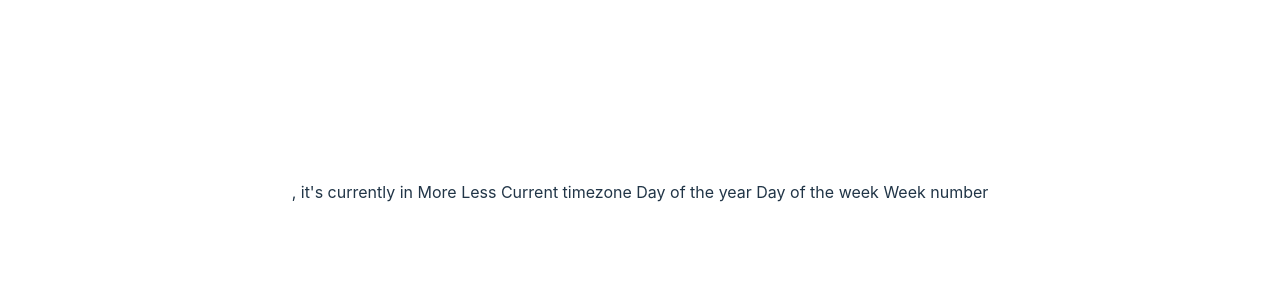
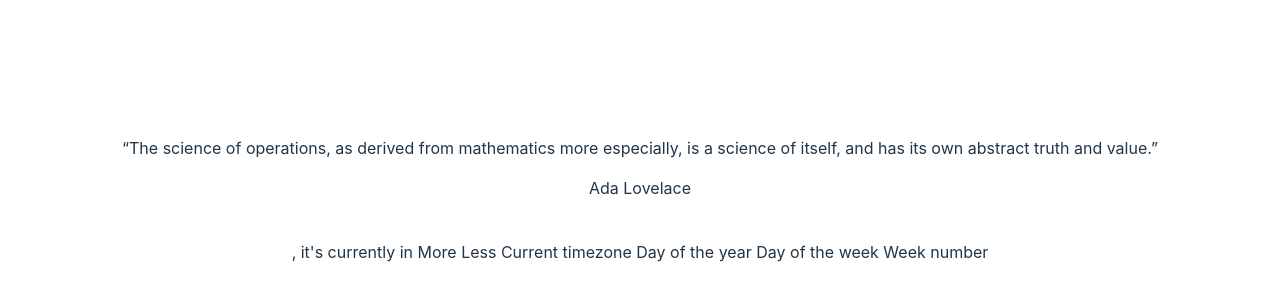
Before and after one commit to baglana/clock-app, a React (Vite) app: page / in a window 1280 px wide. Shown: the part 208-508 px from the top of the page. Built offline with nearby package versions, Linux system fonts and the light colour scheme.

Commit message:
Add quote markup

```diff
--- a/src/App.tsx
+++ b/src/App.tsx
@@ -1,8 +1,10 @@
 import './App.css'
+import Quote from './components/Quote'
 
 function App() {
     return (
         <>
+            <Quote/>
             , it's currently
 
             in
--- /dev/null
+++ b/src/components/Quote.tsx
@@ -0,0 +1,15 @@
+import RefreshButton from "./RefreshButton.tsx";
+
+export default function Quote() {
+    return (
+        <article>
+            <blockquote>
+                <p>“The science of operations, as derived from mathematics more especially, is a science of itself, and
+                    has
+                    its own abstract truth and value.”</p>
+                <footer>Ada Lovelace</footer>
+            </blockquote>
+            <RefreshButton/>
+        </article>
+    )
+}
--- /dev/null
+++ b/src/components/RefreshButton.tsx
@@ -0,0 +1,9 @@
+export default function RefreshButton() {
+    return (
+        <svg width="18" height="18" xmlns="http://www.w3.org/2000/svg">
+            <path
+                d="M7.188 10.667a.208.208 0 01.147.355l-2.344 2.206a5.826 5.826 0 009.578-2.488l2.387.746A8.322 8.322 0 013.17 14.94l-2.149 2.022a.208.208 0 01-.355-.148v-6.148h6.52zm7.617-7.63L16.978.958a.208.208 0 01.355.146v6.23h-6.498a.208.208 0 01-.147-.356L13 4.765A5.825 5.825 0 003.43 7.26l-2.386-.746a8.32 8.32 0 0113.76-3.477z"
+                fill="#FFF" fillRule="nonzero" opacity=".5"/>
+        </svg>
+    )
+}
```
